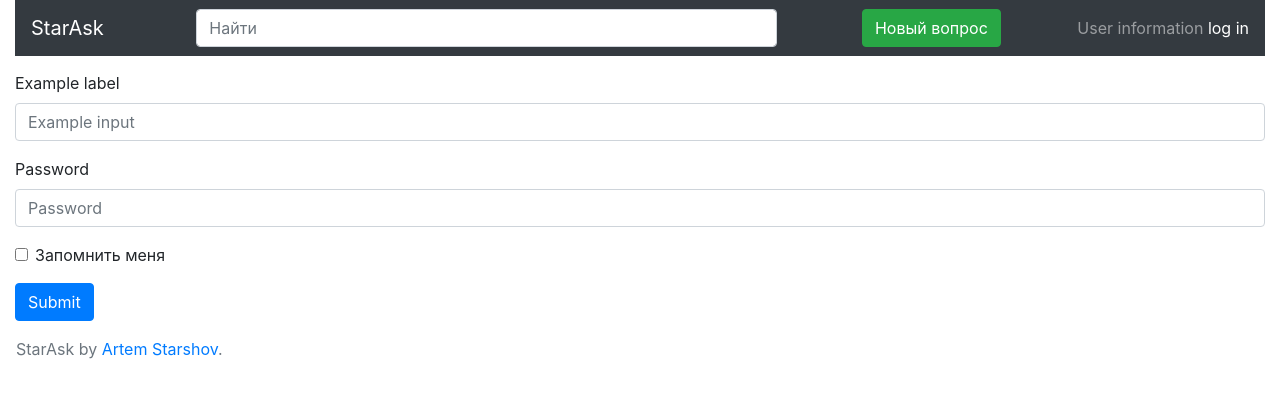
After one commit to artemreyt/AskSite, a Django app: page /login in a window 1280 px wide. The commit adds this page. Shown: the top 398 px of the page. Run offline with Django 3.2, Linux system fonts and the light colour scheme; some libraries are stand-ins or nearby versions.

Commit message:
before pagination

```diff
--- a/questions/admin.py
+++ b/questions/admin.py
@@ -3,4 +3,5 @@ from . import models
 
 admin.site.register(models.Author)
 admin.site.register(models.Question)
+admin.site.register(models.Tag)
 # Register your models here.
--- a/questions/forms.py
+++ b/questions/forms.py
@@ -11,8 +11,8 @@ from .models import Question
 #         fields = ['title', 'text', 'photo']
 
 class AskForm(forms.Form):
-    title = forms.CharField(label='Название:', max_length=255)
-    text = forms.CharField(label="Описание:", widget=forms.Textarea)
+    title = forms.CharField(label='Название:', max_length=255, widget=forms.TextInput(attrs={'class': 'form-control'}))
+    text = forms.CharField(label="Описание:", widget=forms.Textarea(attrs={'class': 'form-control'}))
     photo = forms.ImageField(label="Вставьте фотографию:", required=False)
 
     def clean(self):
--- a/questions/models.py
+++ b/questions/models.py
@@ -33,7 +33,7 @@ class Question(models.Model):
     is_published = models.BooleanField('Опубликована', default=True)
     author = models.ForeignKey(Author, on_delete=models.CASCADE, default=Author.objects.get(id=1))
     photo = models.ImageField(blank=True, upload_to='question_photo', default='baran.jpg')
-    # tags = models.ManyToManyField(to='Tag')
+    #tags = models.ManyToManyField(to='Tag', blank=True, default=None)
 
     def __str__(self):
         return self.title
@@ -48,7 +48,9 @@ class Question(models.Model):
 class Answer(models.Model):
     answer_author = models.CharField('Автор ответа', max_length=50)
     answer_text = models.TextField('Текст ответа')
-    pub_date = models.DateTimeField('Дата публикации', default=datetime.now())
+    pub_date = models.DateTimeField('Дата публикации', default=timezone.now)
+    # question = models.ForeignKey(Question, on_delete=models.CASCADE, default=None)
+
 
 
 class Tag(models.Model):
--- /dev/null
+++ b/questions/templates/questions/login.html
@@ -0,0 +1,20 @@
+{% extends 'base.html' %}
+
+
+{% block content %}
+<form>
+        <div class="form-group">
+                <label for="formGroupExampleInput">Example label</label>
+                <input type="text" class="form-control" id="formGroupExampleInput" placeholder="Example input">
+              </div>
+        <div class="form-group">
+          <label for="exampleInputPassword1">Password</label>
+          <input type="password" class="form-control" id="exampleInputPassword1" placeholder="Password">
+        </div>
+        <div class="form-group form-check">
+          <input type="checkbox" class="form-check-input" id="exampleCheck1">
+          <label class="form-check-label" for="exampleCheck1">Запомнить меня</label>
+        </div>
+        <button type="submit" class="btn btn-primary">Submit</button>
+      </form>
+{% endblock %}
--- a/questions/urls.py
+++ b/questions/urls.py
@@ -4,5 +4,7 @@ from . import views
 urlpatterns = [
     path('', views.index, name='index'),
     path('new_question', views.new_question, name='new_question'),
-    path('ask', views.ask, name='ask')
+    path('ask', views.ask, name='ask'),
+    path('question/<int:id>', views.question, name='question'),
+    path('login', views.login, name='login')
 ]
--- a/questions/views.py
+++ b/questions/views.py
@@ -1,15 +1,16 @@
 from django.shortcuts import render, redirect
-from questions import models, utils
+from questions import models
 from .forms import AskForm
 from django.conf import settings
 import os.path
+from django.http import Http404
 
 def index(request):
     questions = models.Question.objects.published().order_by('datetime_published')
+
     return render(request, 'questions/index.html', {
         'questions': questions
     })
-
 
 def new_question(request):
     return render(request, 'questions/new_question.html')
@@ -23,14 +24,14 @@ def ask(request):
 
         if form.is_valid():
             question = form.save()
-            print(request.POST, request.FILES)
+            # print(request.POST, request.FILES)
             upload_image_for_question(request.FILES['photo'])
             # question.author = request.user
             # url = question.get_url()
             return success(request)
     else:
         form = AskForm()
-    return render(request, 'questions/new_question.html', {'form': form})
+    return render(request, 'questions/ask.html', {'form': form})
 
 def upload_image_for_question(f):
     with open(os.path.join(settings.MEDIA_ROOT, f'media/trial.jpg'), 'wb') as destination:
@@ -39,3 +40,20 @@ def upload_image_for_question(f):
 
 def success(request):
     return render(request, 'questions/success.html')
+
+def question(request, id):
+    try:
+        question = models.Question.objects.get(pk=id)
+        return render(request, 'questions/question.html', { 'question': question })
+    except models.Question.DoesNotExist:
+        raise Http404(f'No such id question: {id}')
+
+def login(request):
+    return render(request, 'questions/login.html')
+
+def paginate(objects_list, request):
+    paginator = Paginator(objects_list, 3)
+
+    page = request.GET.get('page')
+    objects = paginator.get_page(page)
+    return objects_page, paginator
--- a/templates/base.html
+++ b/templates/base.html
@@ -28,7 +28,7 @@
 					</form>
 					{% endblock %}
 
-					<div class="navbar-text"> User information sign in | sign up</div>
+					<div class="navbar-text"> User information <a href="{% url 'login' %}">log in</a></div>
 				</nav>
 			{% endblock %}
 
@@ -37,12 +37,14 @@
 		</div>
 
 		{% block footer %}
-		<footer class="bd-footer text-muted" style="">
+		<footer class="bd-footer text-muted">
 		  <div class="container-fluid p-3 p-md-3">
 			<p>StarAsk by <a href="https://vk.com/yratemka">Artem Starshov</a>.</p>
 		  </div>
 		</footer>
+
 		{% endblock %}
+
 	</body>
 
 </html>
```
Also changed, not shown: questions/templates/questions/ask.html (renamed from questions/templates/questions/new_question.html, +5 -2 lines), questions/templates/questions/index.html (+15 -1 lines), questions/templates/questions/question.html (added, +9 -0 lines), questions/utils.py (deleted, +0 -13 lines), db.sqlite3.
